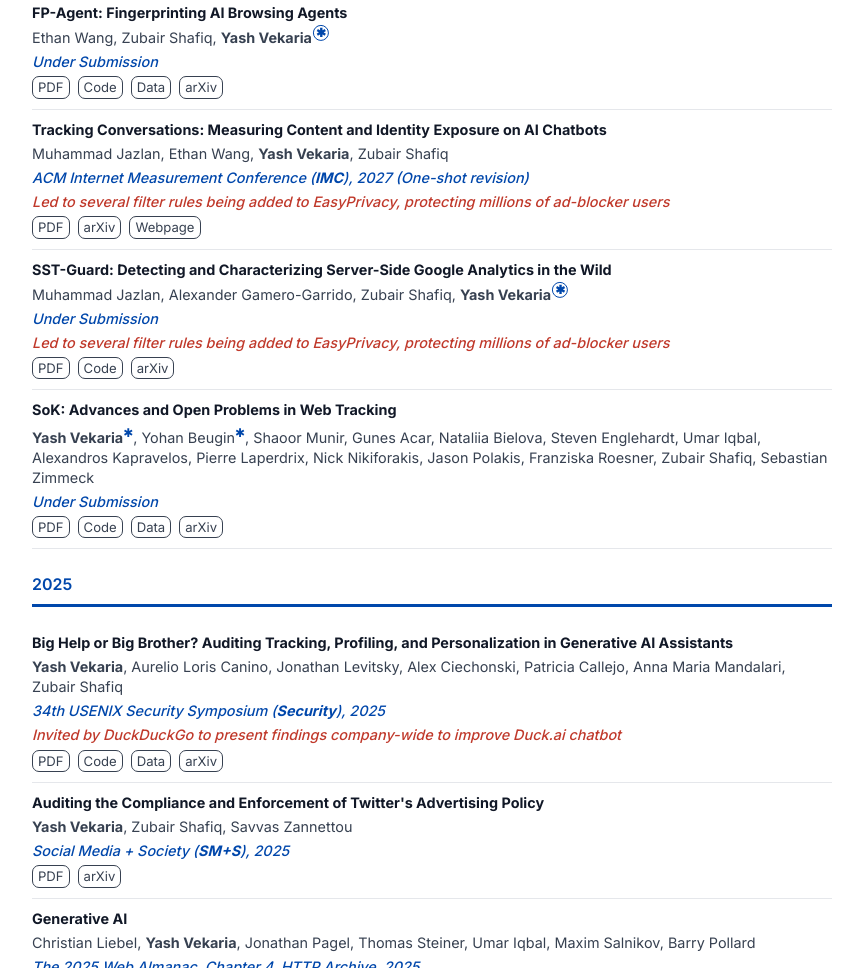
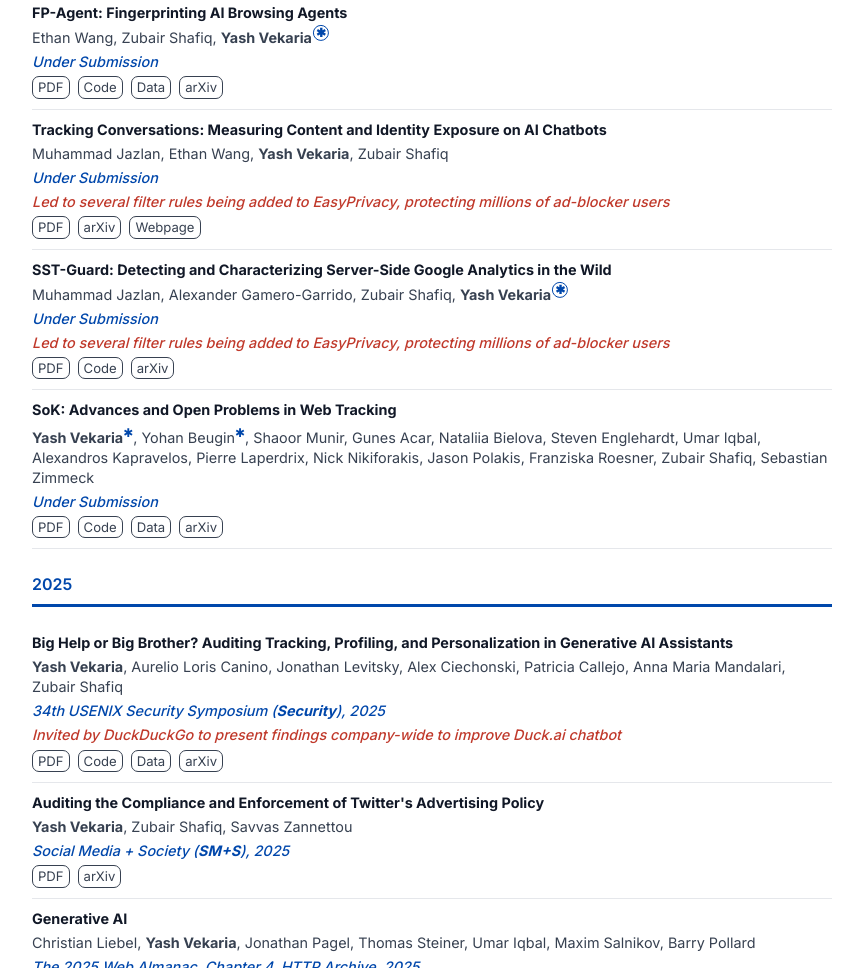
Before and after one commit to Yash-Vekaria/yashvekaria.com, a plain HTML site: page publications.html in a window 1280 px wide. Shown: the part 1117-2085 px from the top of the page, without its empty margins (343-1206 px from the left). Drawn offline with Linux system fonts and the light colour scheme.

Commit message:
Publications: revert Tracking Conversations venue to Under Submission.

```diff
--- a/publications.html
+++ b/publications.html
@@ -210,7 +210,7 @@
                     <div class="publication-entry" data-year="2026">
                         <div class="publication-title">Tracking Conversations: Measuring Content and Identity Exposure on AI Chatbots</div>
                         <div class="publication-authors">Muhammad Jazlan, Ethan Wang, <strong>Yash Vekaria</strong>, Zubair Shafiq</div>
-                        <div class="publication-venue">ACM Internet Measurement Conference (<strong>IMC</strong>), 2027 (One-shot revision)</div>
+                        <div class="publication-venue">Under Submission</div>
                         <div class="publication-note">Led to several filter rules being added to EasyPrivacy, protecting millions of ad-blocker users</div>
                         <div class="links">
                             <a href="https://arxiv.org/pdf/2604.27438" class="pub-link">PDF</a>
```
